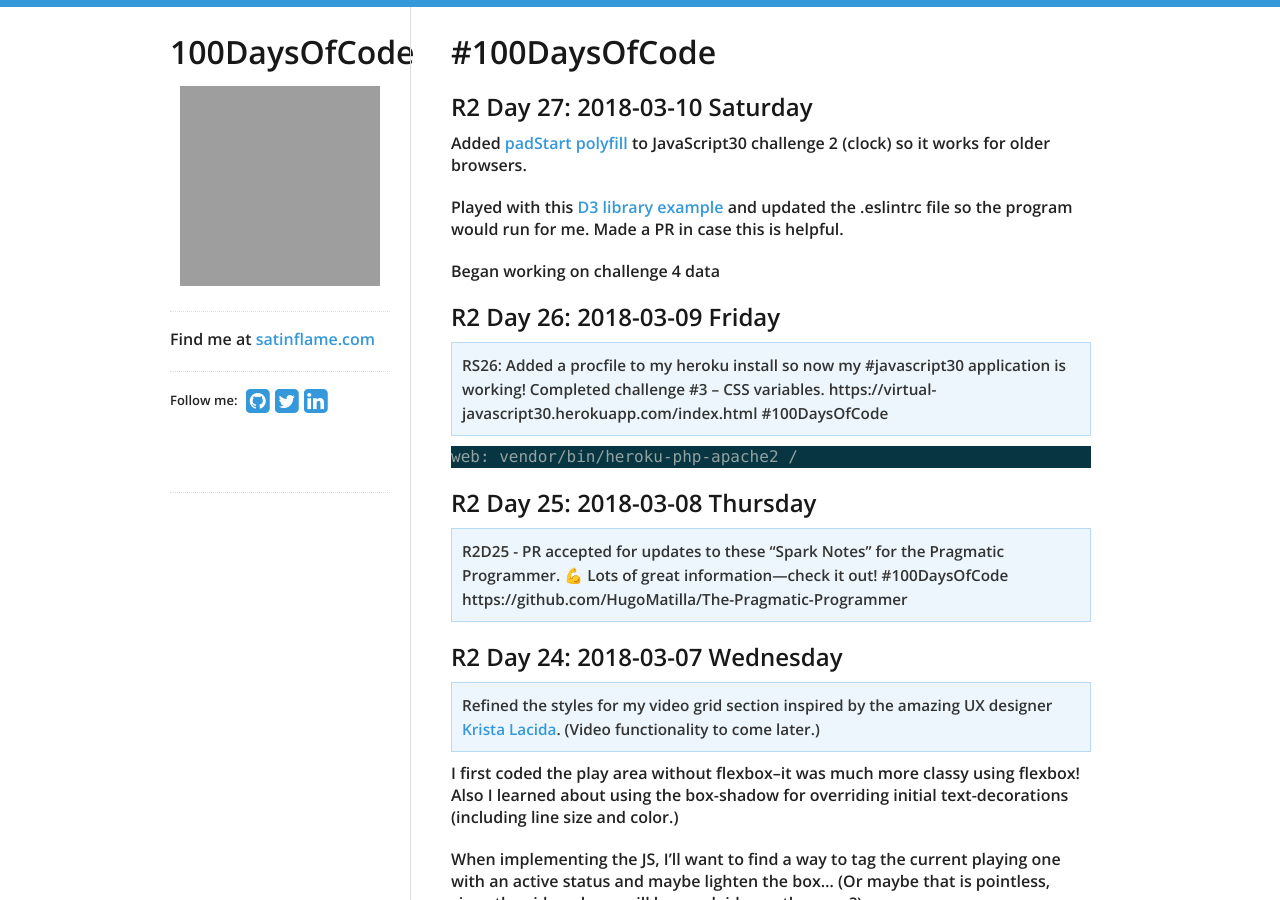
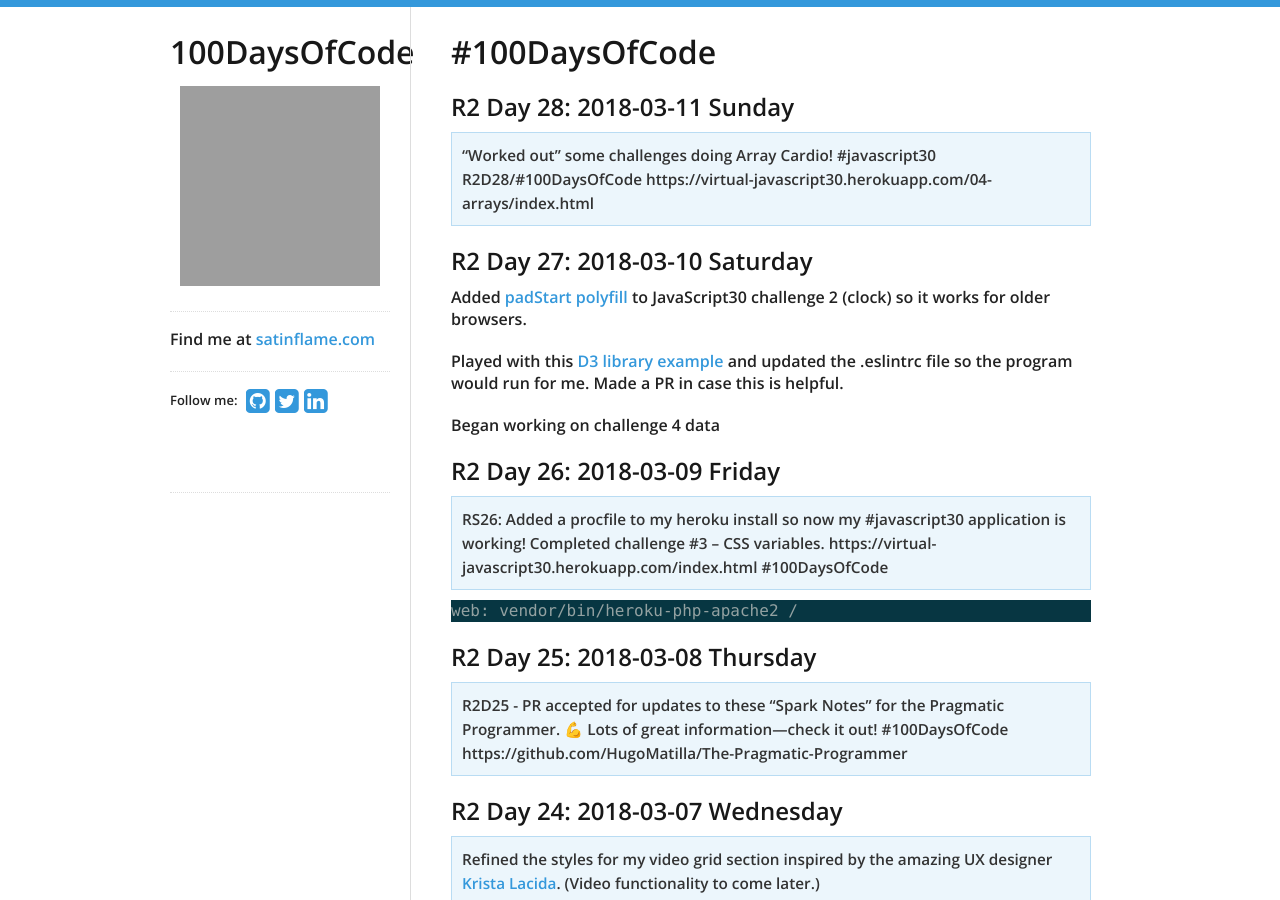
Before and after one commit to virtual/100daysofcode, a Jekyll site: the page built from index.md, in a window 1280 px wide and 900 px high. Built offline with Jekyll 4.4.1, drawn with Linux system fonts in a browser that asks for light colours; nearby versions of some CDN libraries; our own code applies the rules of GitHub Pages for plain Markdown files; grey boxes are pictures that could not be loaded.

Commit message:
Update index.md

```diff
--- a/index.md
+++ b/index.md
@@ -1,4 +1,8 @@
 # #100DaysOfCode
+
+## R2 Day 28: 2018-03-11 Sunday
+
+> "Worked out" some challenges doing Array Cardio! #javascript30 R2D28/#100DaysOfCode https://virtual-javascript30.herokuapp.com/04-arrays/index.html
 
 ## R2 Day 27: 2018-03-10 Saturday
 
```
